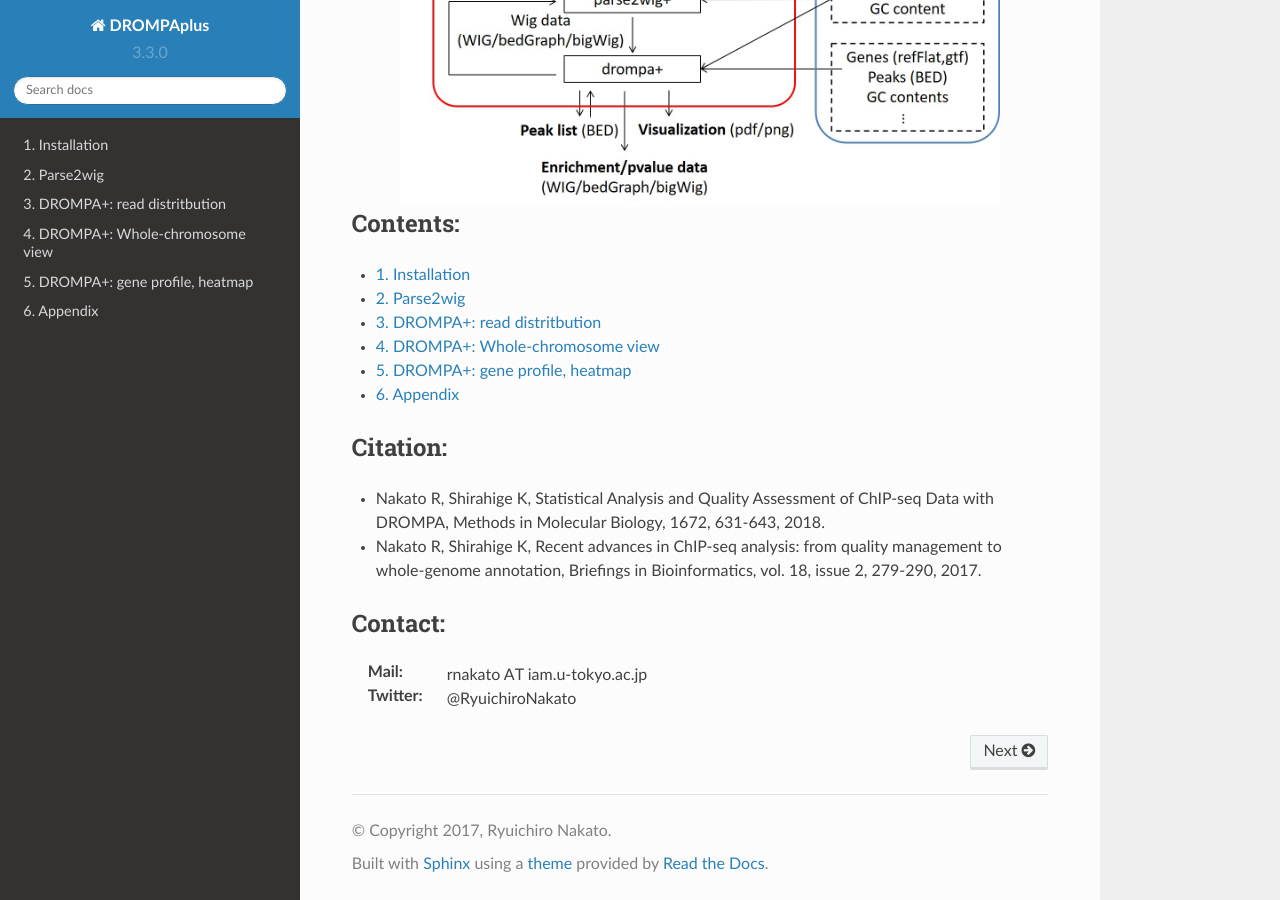
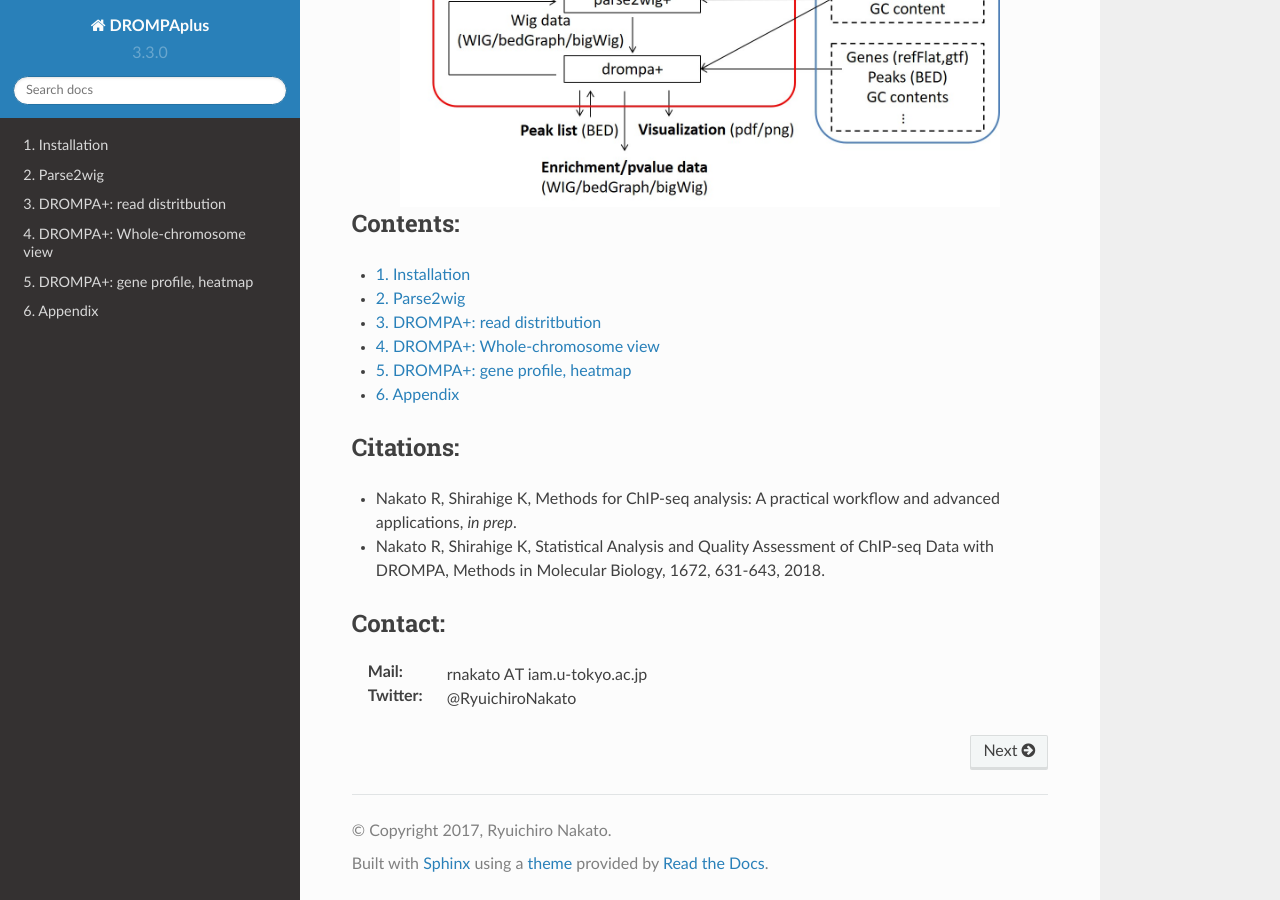
Before and after one commit to rnakato/DROMPAplus, a Sphinx documentation site: the page built from docs/index.rst, in a window 1280 px wide and 900 px high, scrolled down 716 px. Built offline with Sphinx 7.4.7 and the Read the Docs theme 2.0.0, drawn with Linux system fonts in a browser that asks for light colours.

Commit message:
add citation

```diff
--- a/docs/index.rst
+++ b/docs/index.rst
@@ -29,10 +29,10 @@ Contents:
    content/*
 
 
-Citation:
+Citations:
 ---------
+* Nakato R, Shirahige K, Methods for ChIP-seq analysis: A practical workflow and advanced applications, *in prep*.
 * Nakato R, Shirahige K, Statistical Analysis and Quality Assessment of ChIP-seq Data with DROMPA, Methods in Molecular Biology, 1672, 631-643, 2018.
-* Nakato R, Shirahige K, Recent advances in ChIP-seq analysis: from quality management to whole-genome annotation, Briefings in Bioinformatics, vol. 18, issue 2, 279-290, 2017.
 
 Contact:
 ---------
```
